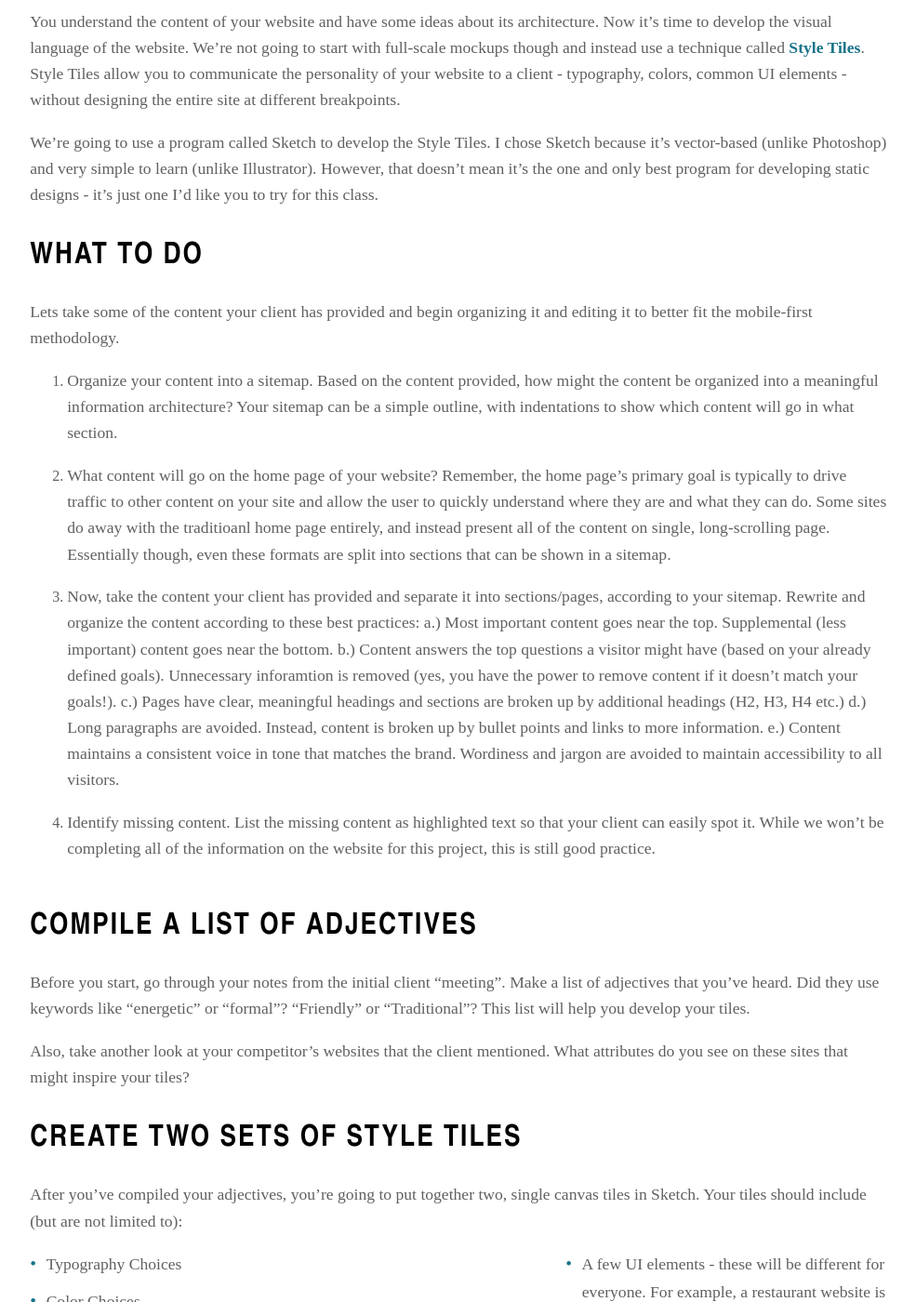
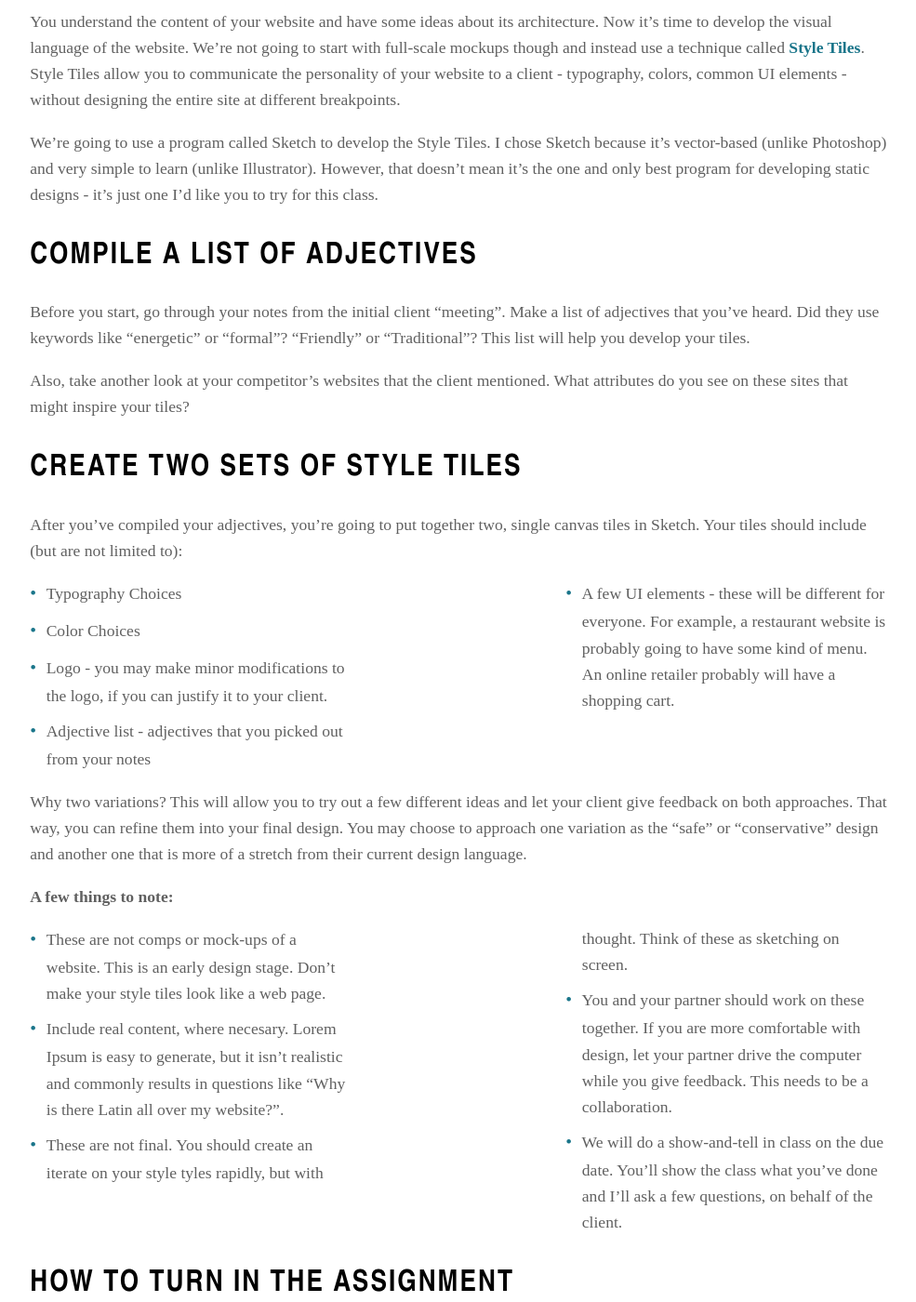
Before and after one commit to KentStateWeb/rwd, a Jekyll site: the page built from _assignments/style.md, in a window 1280 px wide and 1400 px high, scrolled down 462 px. Shown: the whole window at 93% size, without its empty margins (147-1132 px from the left). Built offline with Jekyll 4.4.1, drawn with Linux system fonts in a browser that asks for light colours.

Commit message:
Style tiles assignment updated to be readable

```diff
--- a/_assignments/style.md
+++ b/_assignments/style.md
@@ -11,18 +11,6 @@ You understand the content of your website and have some ideas about its archite
 
 We're going to use a program called Sketch to develop the Style Tiles.  I chose Sketch because it's vector-based (unlike Photoshop) and very simple to learn (unlike Illustrator).  However, that doesn't mean it's the one and only best program for developing static designs - it's just one I'd like you to try for this class.
 
-## What To Do
-
-Lets take some of the content your client has provided and begin organizing it and editing it to better fit the mobile-first methodology.
-
-1.  Organize your content into a sitemap.  Based on the content provided, how might the content be organized into a meaningful information architecture?  Your sitemap can be a simple outline, with indentations to show which content will go in what section.
-
-2.  What content will go on the home page of your website?  Remember, the home page's primary goal is typically to drive traffic to other content on your site and allow the user to quickly understand where they are and what they can do.  Some sites do away with the traditioanl home page entirely, and instead present all of the content on single, long-scrolling page.  Essentially though, even these formats are split into sections that can be shown in a sitemap.
-
-3.  Now, take the content your client has provided and separate it into sections/pages, according to your sitemap.  Rewrite and organize the content according to these best practices: a.) Most important content goes near the top.  Supplemental (less important) content goes near the bottom.  b.) Content answers the top questions a visitor might have (based on your already defined goals).  Unnecessary inforamtion is removed (yes, you have the power to remove content if it doesn't match your goals!).  c.) Pages have clear, meaningful headings and sections are broken up by additional headings (H2, H3, H4 etc.) d.) Long paragraphs are avoided.  Instead, content is broken up by bullet points and links to more information. e.) Content maintains a consistent voice in tone that matches the brand.  Wordiness and jargon are avoided to maintain accessibility to all visitors.
-
-4.  Identify missing content.  List the missing content as highlighted text so that your client can easily spot it.  While we won't be completing all of the information on the website for this project, this is still good practice.
-
 ## Compile a List of Adjectives
 
 Before you start, go through your notes from the initial client "meeting".  Make a list of adjectives that you've heard.  Did they use keywords like "energetic" or "formal"?  "Friendly" or "Traditional"?  This list will help you develop your tiles.
@@ -32,6 +20,7 @@ Also, take another look at your competitor's websites that the client mentioned.
 ## Create Two Sets of Style Tiles
 
 After you've compiled your adjectives, you're going to put together two, single canvas tiles in Sketch.  Your tiles should include (but are not limited to):
+
 * Typography Choices
 * Color Choices
 * Logo - you may make minor modifications to the logo, if you can justify it to your client.
@@ -41,6 +30,7 @@ After you've compiled your adjectives, you're going to put together two, single
 Why two variations?  This will allow you to try out a few different ideas and let your client give feedback on both approaches.  That way, you can refine them into your final design.  You may choose to approach one variation as the "safe" or "conservative" design and another one that is more of a stretch from their current design language.
 
 **A few things to note:**
+
 * These are not comps or mock-ups of a website.  This is an early design stage.  Don't make your style tiles look like a web page.
 * Include real content, where necesary.  Lorem Ipsum is easy to generate, but it isn't realistic and commonly results in questions like "Why is there Latin all over my website?".
 * These are not final.  You should create an iterate on your style tyles rapidly, but with thought.  Think of these as sketching on screen.
```
